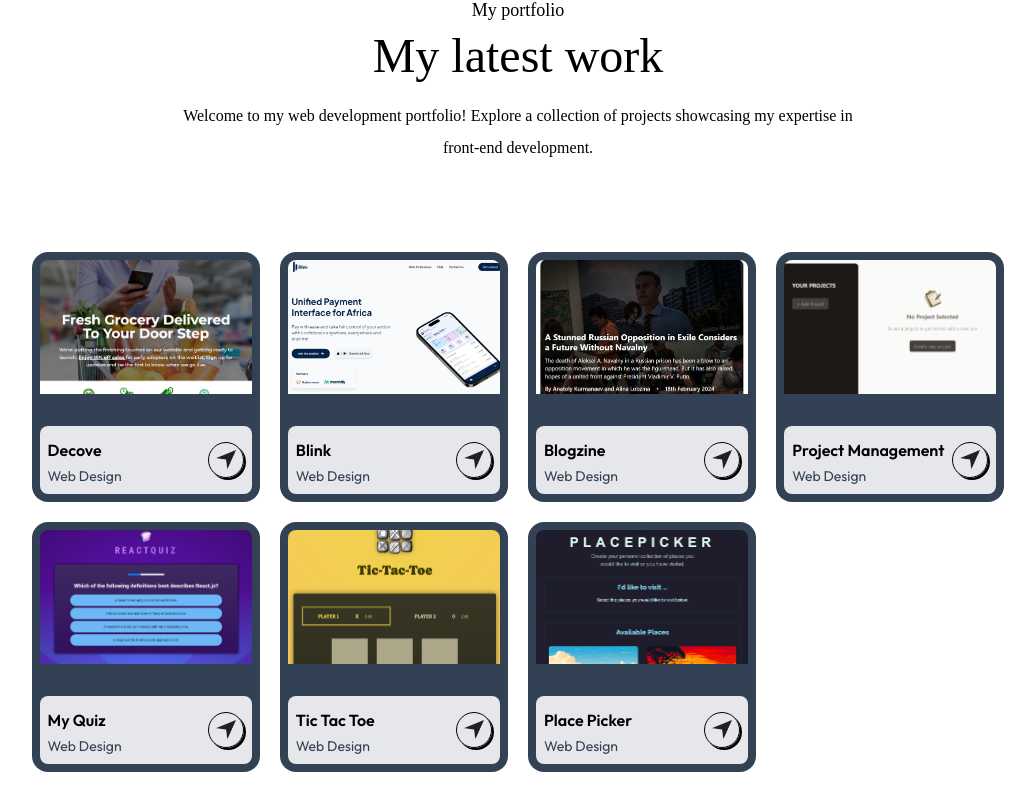
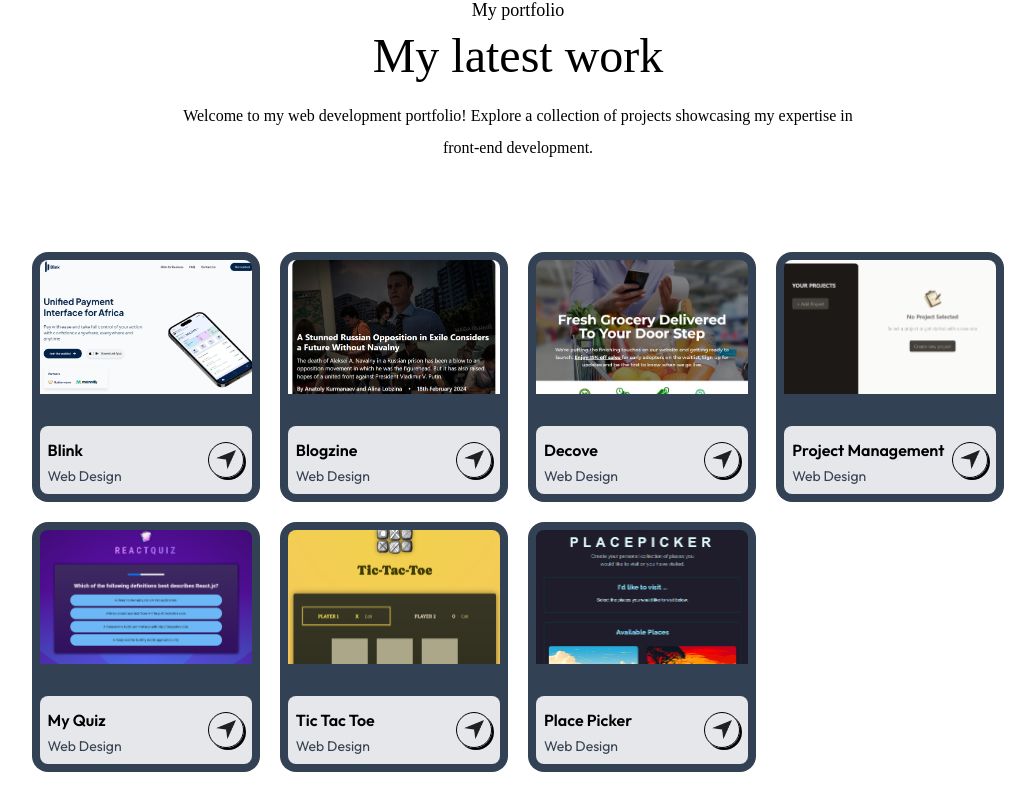
Before and after one commit to blessing986/portfolio-new, a Next.js app: page / in a window 1280 px wide. Shown: the part 1685-2495 px from the top of the page, without its empty margins (122-1157 px from the left). Built offline with nearby package versions, Linux system fonts and the light colour scheme; a web font is replaced by a local one.

Commit message:
chore: minor fix

```diff
--- a/src/components/Project.tsx
+++ b/src/components/Project.tsx
@@ -4,12 +4,6 @@ import Link from "next/link";
 
 const Project = () => {
   const projecctData = [
-    {
-      title: "Decove",
-      description: "Web Design",
-      bgImage: "/decove.PNG",
-      url: "https://decove.com",
-    },
     {
       title: "Blink",
       description: "Web Design",
@@ -21,6 +15,12 @@ const Project = () => {
       description: "Web Design",
       bgImage: "/blogzine.PNG",
       url: "https://blogzine-blogzine.netlify.app",
+    },
+    {
+      title: "Decove",
+      description: "Web Design",
+      bgImage: "/decove.PNG",
+      url: "https://decove.com",
     },
     {
       title: "Project Management",
```
